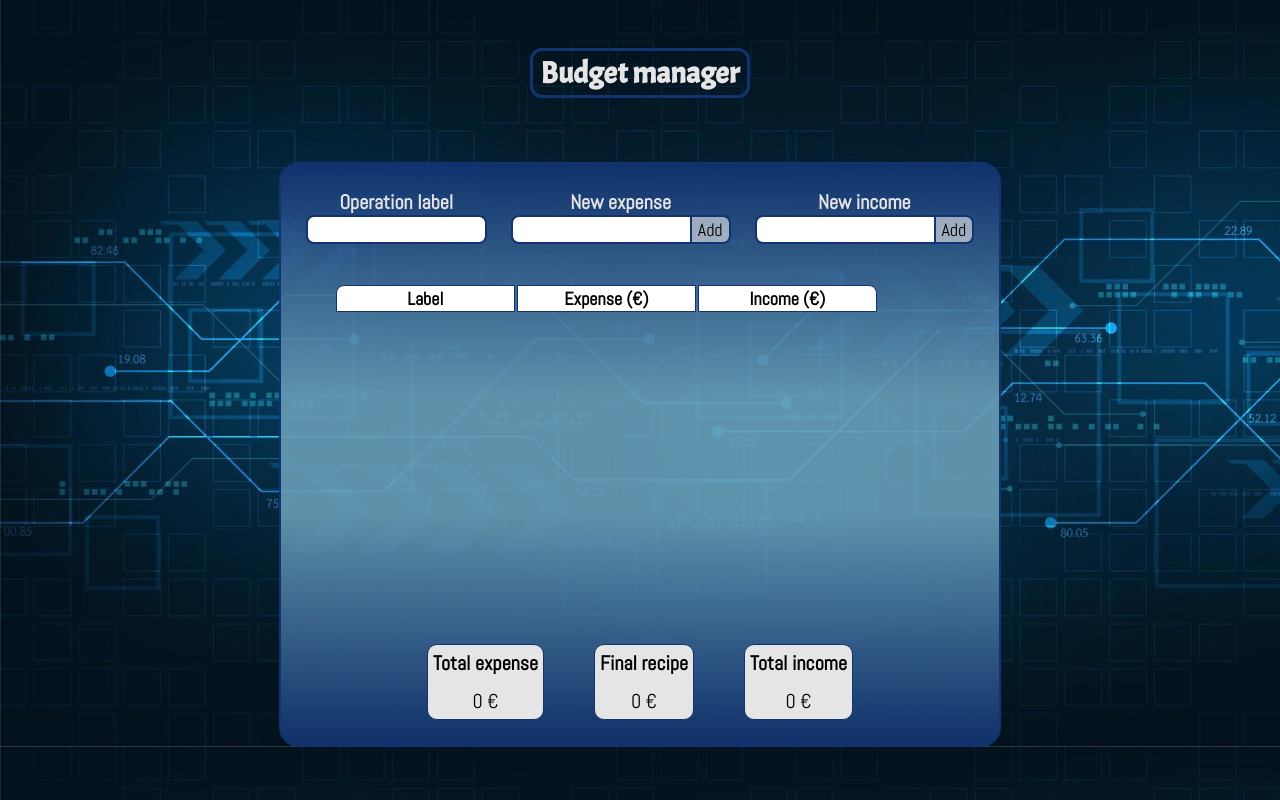
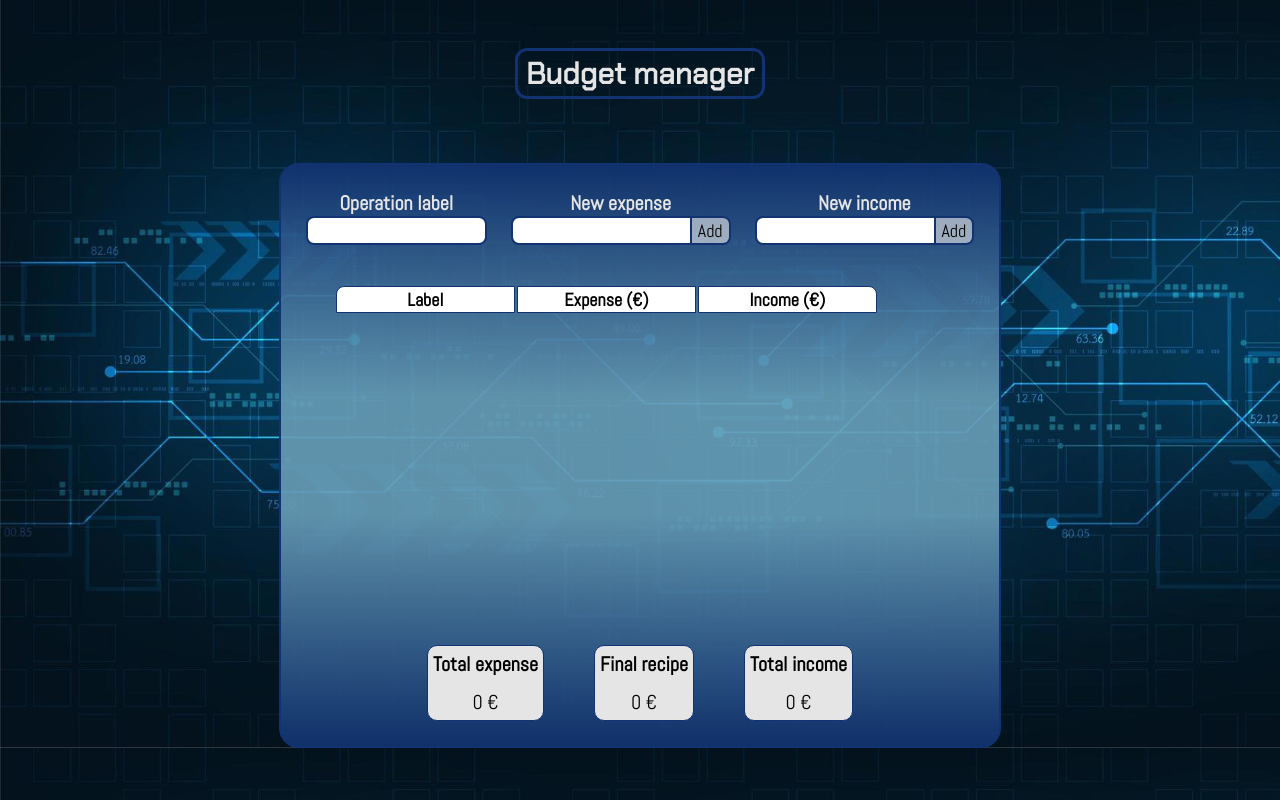
Before and after one commit to qbaccon/ACS_project, a PHP site: page / in a window 1280 px wide. Run offline with PHP 8.4, Linux system fonts and the light colour scheme; data that the repository does not hold is empty.

Commit message:
update for fix details n style

```diff
--- a/prj_budget/index.html
+++ b/prj_budget/index.html
@@ -14,7 +14,6 @@
         </header>
 
         <div class="content">
-
 
              <form action="" method="" id="form-new-operation">
 				 <div class="master">
@@ -63,14 +62,9 @@
 
         </div>
     </main>
-
-    <!-- <script type="text/javascript" src="ajax/ajax2.js"></script> -->
     <script type="text/javascript" src="ajax/ajaxQuery.js"></script>
-
 	<script type="text/javascript" src="scripts/quentin.js"></script>
 	<script type="text/javascript" src="scripts/script.js"></script>
     <script type="text/javascript" src="scripts/nina.js"></script>
-
-    <!-- <script type="text/javascript" src="ajax/ajax.js"></script> -->
 </body>
 </html>
--- a/prj_budget/scripts/nina.js
+++ b/prj_budget/scripts/nina.js
@@ -99,10 +99,4 @@ function createInput(index, operationType) {
     return inp;
 }
 
-//CALLS TESTS
-// tabTransfers.push({'expense': 10, 'income': 0});
-// tabTransfers.push({'expense': 10, 'income': 0});
-// tabTransfers.push({'expense': 0, 'income': 50});
-// tabTransfers.push({'expense': 30, 'income': 30, 'label': 'test'});
-
 generateTab();
--- a/prj_budget/scripts/script.js
+++ b/prj_budget/scripts/script.js
@@ -1,5 +1,4 @@
 let tabTransfers = [];
-// console.log(tabTransfers);
 
 let btnExpense = document.querySelector('#btn-new-expense');
 let btnIncome = document.querySelector('#btn-new-income');
@@ -26,8 +25,7 @@ function fillTabTransfers(transferts) {
     transferts.forEach(elt => {
         tabTransfers.push({'label': elt.label, 'expense': elt.expense, 'income': elt.income, 'lineId': elt.lineId});
     });
-
-    generateTab();
+    // generateTab();
 }
 
 function addExpense() {
--- a/prj_budget/style/main.css
+++ b/prj_budget/style/main.css
@@ -8,6 +8,12 @@
 {
 	font-family: "Acme";
 	src: url("Acme-REgular.ttf");
+}
+
+@font-face
+{
+	font-family: "ChakraPetch";
+	src: url("ChakraPetch-Regular.ttf");
 }
 
 :root
@@ -33,8 +39,9 @@ html
 
 h1
 {
-	font-family: Acme;
+	font-family: ChakraPetch;
 	font-size: 30px;
+	/* font-weight: normal; */
 	text-align: center;
 	color: #e5e5e5;
 	border: solid 3px var(--main-color);
```
Also changed, not shown: prj_budget/style/Acme-Regular.ttf (deleted), prj_budget/style/ChakraPetch-Regular.ttf (added).
